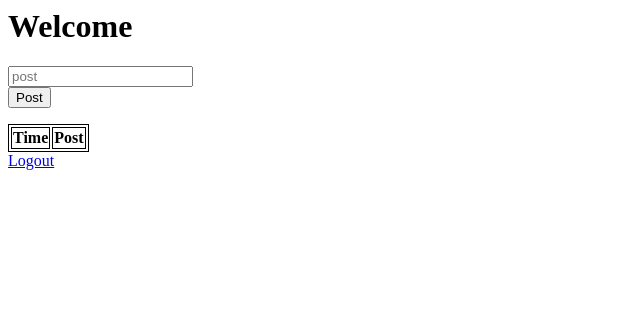
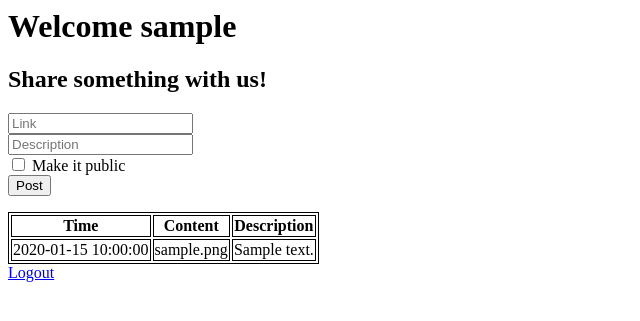
Before and after one commit to jkracz/MadChatter, a Flask app: page /home.html in a window 1280 px wide. Shown: the top 321 px of the page, without its empty margins (0-640 px from the left). Run offline with Flask 2, Linux system fonts and the light colour scheme; the visitor is signed in with stand-in values (Sample User, id 1); tables that the repository leaves empty or names only in its code hold one stand-in row (values such as "Sample post"); lists and menus that the app fills with data are empty.

Commit message:
post, home, logout
users are now able to post content with the option to make the content public or not; user home pages will display all content they have posted, as well as all public content. Logout function now fully operational; multiple fields were added to the registration page, including email

```diff
--- a/app.py
+++ b/app.py
@@ -27,15 +27,23 @@ def register():
 
 @app.route("/home.html")
 def home():
-	return render_template('home.html')
+	username = session['username']
+	cursor = conn.cursor();
+	query = 'SELECT timest,file_path,content_name FROM Content WHERE username = %s OR public = 1 ORDER BY timest DESC'
+	cursor.execute(query, (username))
+	data = cursor.fetchall()
+	cursor.close()
+	return render_template('home.html', username=username, posts=data)
 
 #Register new user
 @app.route('/registerAuth', methods=['GET', 'POST'])
 def registerAuth():
-
 	#pull info from registration page
 	username = request.form['username']
 	password = request.form['password']
+	fname = request.form['first_name']
+	lname = request.form['last_name']
+	email = request.form['email']
 
 	cursor = conn.cursor()
 	#Check for existance of new user
@@ -48,8 +56,8 @@ def registerAuth():
 		error = "The user "+username+" already exists"
 		return render_template('register.html', error = err)
 	else:
-		ins = 'INSERT INTO Person (username,password) VALUES(%s, sha1(%s))'
-		cursor.execute(ins, (username, password.encode()))
+		ins = 'INSERT INTO Person (username,password,first_name,last_name,email) VALUES(%s, sha1(%s), %s, %s, %s)'
+		cursor.execute(ins, (username, password.encode(), fname, lname, email))
 		conn.commit()
 		cursor.close()
 		return render_template('index.html')
@@ -84,6 +92,26 @@ def resetPassword():
 	return redirect('/')
 
 
+@app.route('/post', methods=['GET', 'POST'])
+def post():
+	username = session['username']
+	cursor = conn.cursor();
+	content = request.form['content']
+	description = request.form['description']
+	public = request.form['makePublic']
+	if(public != '1'):
+		public = '0'
+	query = 'INSERT INTO Content (username,file_path,content_name,public) VALUES(%s, %s, %s, %s)'
+	cursor.execute(query, (username,content,description,public))
+	conn.commit()
+	cursor.close()
+	return redirect(url_for('home'))
+
+@app.route('/logout')
+def logout():
+	session.pop('username')
+	return redirect('/')
+
 app.secret_key = 'some key that you will never guess'
 
 if __name__ == "__main__":
--- a/templates/home.html
+++ b/templates/home.html
@@ -4,7 +4,11 @@
 <body>
 <form action="/post" method="POST">
 	<h1>Welcome {{username}}</h1>
-	<input type="text" name = "blog" placeholder="post" required/> </br>
+	<h2>Share something with us!</h2>
+	<input type="url" name = "content" placeholder="Link" required/> </br>
+	<input type="text" name = "description" placeholder="Description" required/> </br>
+	<input type="checkbox" id="makePublic" name= "makePublic" value="1" placeholder="Public"/>
+	<label for="makePublic">Make it public</label></br>
 	<input type="submit" value = Post />
 </form>
 
@@ -16,12 +20,14 @@
 
 <table>
 	<th>Time</th>
-	<th>Post</th>
+	<th>Content</th>
+	<th>Description</th>
 
 {% for line in posts %}
 	<tr>
-		<td>{{line.ts}}</td>
-		<td>{{line.blog_post}}</td>
+		<td>{{line.timest}}</td>
+		<td>{{line.file_path}}</td>
+		<td>{{line.content_name}}</td>
 	</tr>
 {% endfor %}
 </table>
--- a/templates/login.html
+++ b/templates/login.html
@@ -4,7 +4,7 @@
 <body>
 <form action="/loginAuth" method="POST">
 	<input type="text" name = "username" placeholder="username" required/> </br>
-	<input type="password" name = "password" placeholder="password" required/></br>
+	<input type="password" name = "password" placeholder="password" required/> </br>
 	<input type="submit" value = Login />
 	{% if error %}
 		<p class="error"><strong>Error:</strong> {{error}}</p>
@@ -12,6 +12,7 @@
 </form>
 
 <a href="/resetPassword">Forgot Password</a>
+</br>
 <a href="/">Go back</a>
 
 </body>
```
Also changed, not shown: templates/register.html (+5 -2 lines), 1 other file.
